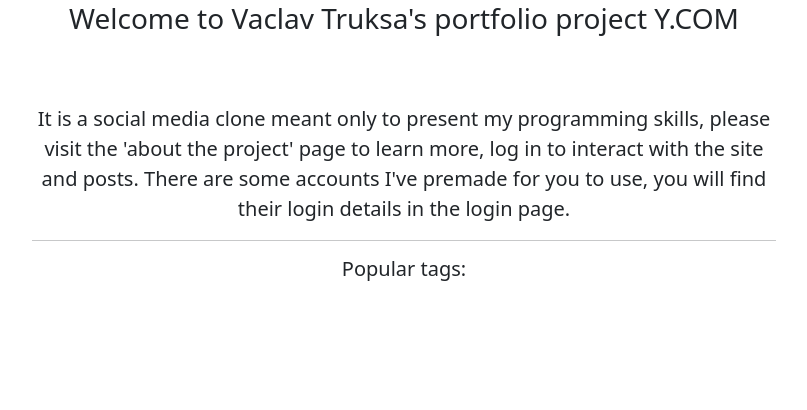
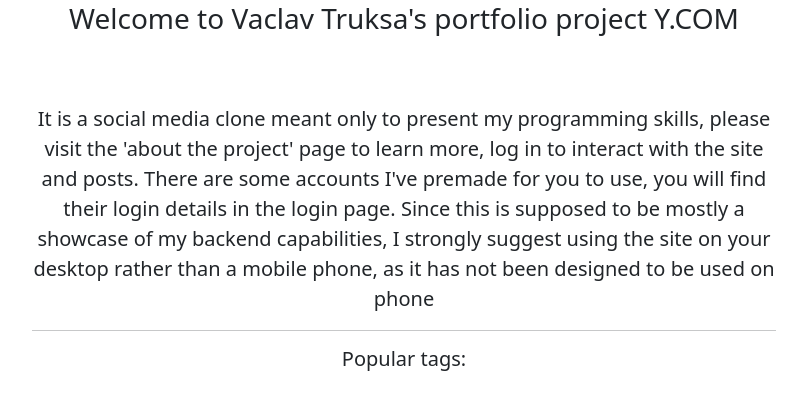
Before and after one commit to vtruksa/y, a Django app: page / in a window 1280 px wide. Shown: the part 161-571 px from the top of the page, without its empty margins (236-1043 px from the left). Run offline with Django 4.2, Linux system fonts and the light colour scheme; data that the repository does not hold is empty; some libraries are stand-ins or nearby versions.

Commit message:
added info on the unlogged home page

```diff
--- a/api/serializers.py
+++ b/api/serializers.py
@@ -1,6 +1,7 @@
-import datetime
+import datetime, os
 from rest_framework import serializers
 from django.contrib.auth.models import User
+from dotenv import load_dotenv
 
 from user.models import Conversation, ChatMessage, UserProfile, UserProfileSettings
 from user.utils import decrypt
--- a/templates/home.html
+++ b/templates/home.html
@@ -42,7 +42,7 @@
     {% else %}<br><br><br>
         <h3>Welcome to Vaclav Truksa's portfolio project Y.COM</h3><br><br>
         <p>It is a social media clone meant only to present my programming skills, please visit the 'about the project' page to learn more, log in to interact with the site and posts.
-            There are some accounts I've premade for you to use, you will find their login details in the login page.
+            There are some accounts I've premade for you to use, you will find their login details in the login page. Since this is supposed to be mostly a showcase of my backend capabilities, I strongly suggest using the site on your desktop rather than a mobile phone, as it has not been designed to be used on phone
         </p>
         <hr>
     {% endif %}
```
